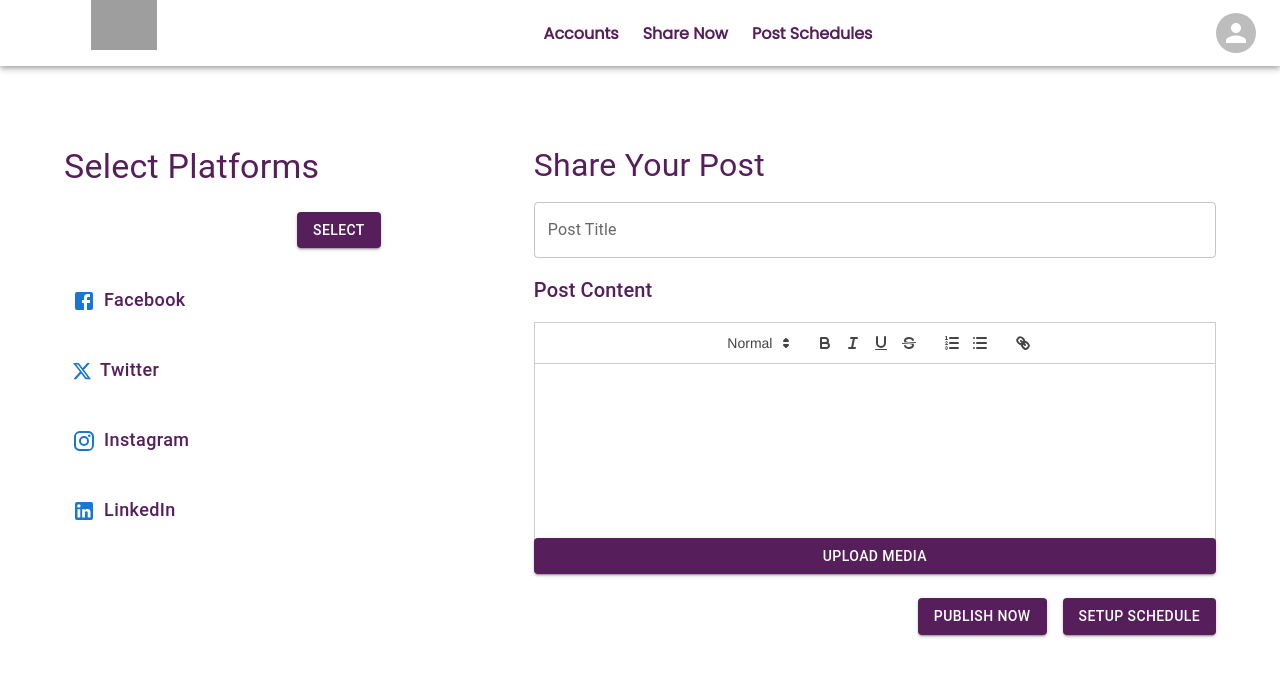
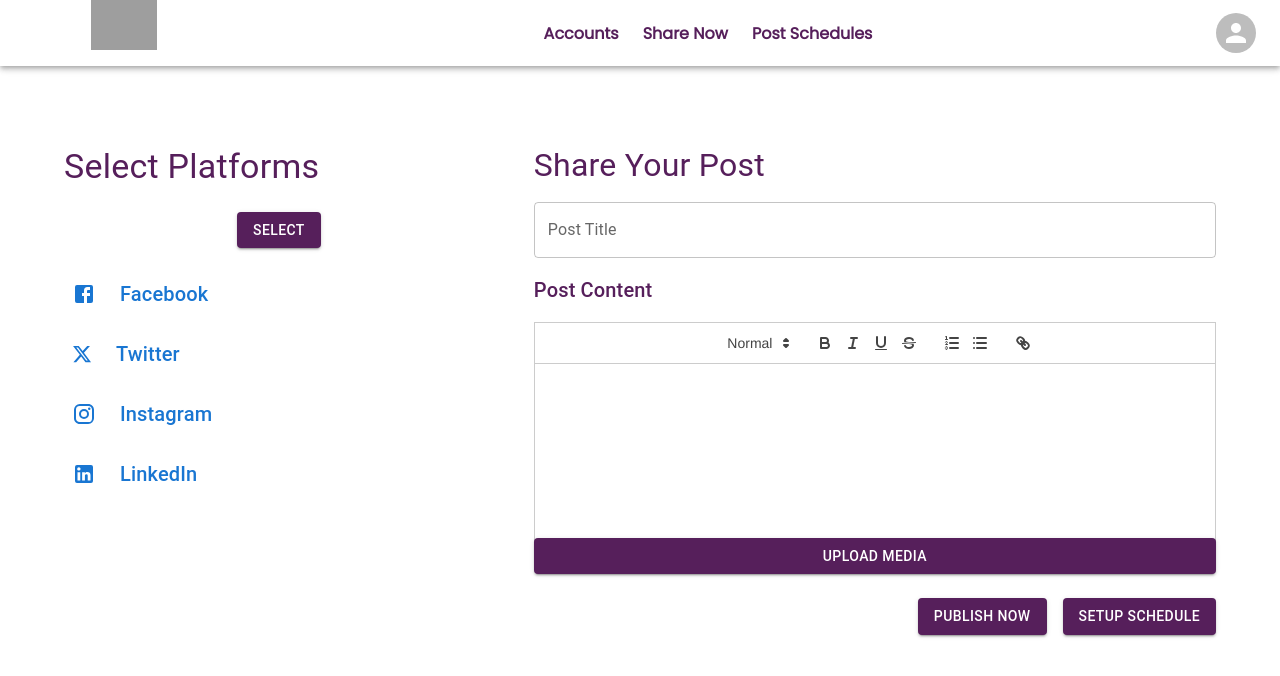
Before and after one commit to Sharim0684/webbbbbbbbbbbbbbbb, a React (Create React App) app: page /sharePost in a window 1280 px wide. Shown: the top 676 px of the page. Built offline with nearby package versions, Linux system fonts and the light colour scheme; grey boxes are pictures that could not be loaded.

Commit message:
changes in postschedule

```diff
--- a/src/App.js
+++ b/src/App.js
@@ -15,6 +15,8 @@ import ThankYouPage from './components/ThankyouPage/thankyouPage';
 import SetupSchedulePage from './components/Post- Schedules/schedules';
 import ProfilePage from './components/profile/profile';
 import HistoryPage from './components/History/history';
+import Templates from './components/Templates';
+import Test from './components/Test'
 
 function App() {
   return (
--- a/src/components/History/history.jsx
+++ b/src/components/History/history.jsx
@@ -192,8 +192,8 @@ const HistoryPage = () => {
                                             padding: 1,
                                             backgroundColor: post
                                                 ? post.status === "posted"
-                                                    ? "#e8f5e9"
-                                                    : "#ffebee"
+                                                    ? "#c8e6c9"
+                                                    : "#e0e0e0"
                                                 : "#f5f5f5",
                                             height: "100%",
                                             display: "flex",
@@ -205,7 +205,7 @@ const HistoryPage = () => {
                                                 backgroundColor: post
                                                     ? post.status === "posted"
                                                         ? "#c8e6c9"
-                                                        : "#ffcdd2"
+                                                        : "#c8e6c9"
                                                     : "#e0e0e0",
                                             },
                                         }}
--- a/src/components/Post- Schedules/schedules.jsx
+++ b/src/components/Post- Schedules/schedules.jsx
@@ -217,7 +217,7 @@ const SetupSchedulePage = () => {
                                 </FormControl> */}
 
                                 {/* Sleep Timer */}
-                                <Box sx={{ mb: 0,"& .MuiOutlinedInput-root": {
+                                {/* <Box sx={{ mb: 0,"& .MuiOutlinedInput-root": {
                                             "&.Mui-focused fieldset": {
                                                 borderColor: "#561f5b",
                                             },
@@ -258,10 +258,10 @@ const SetupSchedulePage = () => {
                                             />
                                         </Grid>
                                     </Grid>
-                                </Box>
+                                </Box> */}
 
                                 {/* Sleep Days */}
-                                {/* <Box sx={{ mb: 2 }}>
+                                <Box sx={{ mb: 2 }}>
                                     <Typography variant="h6" sx={{ mb: 2 }}>
                                         Set Sleep Days
                                     </Typography>
@@ -304,7 +304,7 @@ const SetupSchedulePage = () => {
                                             </MenuItem>
                                         ))}
                                     </Menu>
-                                </Box> */}
+                                </Box>
 
                                 {/* Buttons */}
                                 <Box sx={{ display: "flex", justifyContent: "flex-end", gap: 2,mt:2, }}>
--- a/src/components/SharePost/sharePost.jsx
+++ b/src/components/SharePost/sharePost.jsx
@@ -205,7 +205,7 @@ const SharePostPage = () => {
 
                         <Stack direction={{ xs: "column", md: "row" }} spacing={10}>
 
-                            <Box sx={{ width: { xs: "100%", md: "40%" }, gap: 2, mt: 3 }}>
+                            <Box sx={{ width: { xs: "100%", md: "40%" }, gap: 2, mt: 3, }}>
                                 <Typography variant="h4" sx={{ color: "#561f5b", textAlign: "left" }}>
                                     Select Platforms
                                 </Typography>
@@ -213,7 +213,7 @@ const SharePostPage = () => {
                                     <Button
                                         variant="contained"
                                         onClick={() => setShowCheckboxes(true)}
-                                        sx={{ marginLeft: 20, mt: 3, backgroundColor: "#561f5b", color: "white", "&:hover": { backgroundColor: "#420f45", } }}
+                                        sx={{marginLeft: 5, mt: 3, backgroundColor: "#561f5b", color: "white", "&:hover": { backgroundColor: "#420f45", } }}
                                     >
                                         Select
                                     </Button>
@@ -228,7 +228,7 @@ const SharePostPage = () => {
                                         </Button>
                                     </Stack>
                                 )}
-                                <FormGroup sx={{ marginTop: 3, gap: 2 }}>
+                                <FormGroup sx={{ marginTop: 3, gap: 2,border:'' }}>
                                     {platforms.map(({ name, icon, color }) => (
                                         <Stack key={name} direction="row" alignItems="center" spacing={2}>
                                             {showCheckboxes && (
@@ -247,16 +247,18 @@ const SharePostPage = () => {
                                                     display: "flex",
                                                     alignItems: "center",
                                                     justifyContent: "flex-start",
-                                                    backgroundColor: selectedPlatforms.includes(name) ? "#561f5b" : "transparent",
-                                                    color: selectedPlatforms.includes(name) ? "white" : "#561f5b",
-                                                    "&:hover": { backgroundColor: "#420f45", color: "white" },
+                                                    // backgroundColor: selectedPlatforms.includes(name) ? "#561f5b" : "transparent",
+                                                    color: selectedPlatforms.includes(name) ? "#561f5b" : "561f5b",
+                                                    "&:hover": { backgroundColor: "#561f5b", color: "white" },
                                                     textTransform: "none",
                                                     width: "50%",
                                                 }}
                                             >
-                                                <Stack direction="row" alignItems="center" spacing={1}>
-                                                    <Box sx={{ color, fontSize: 24 }}>{icon}</Box> {/* Increased icon size */}
-                                                    <span style={{ fontSize: 18 }}>{name}</span> {/* Increased text size */}
+                                                <Stack direction="row" justifyContent='flex-start' alignItems="center" spacing={3} sx={{}}>
+                                                    {/* <Box sx={{ color, fontSize: 24, mr:'4' }}>{icon}</Box> Increased icon size */}
+                                                    {/* <span style={{ fontSize: 18 }}>{name}</span> Increased text size */}
+                                                    {icon}
+                                                    <Typography variant="h6" sx={{}}>{name}</Typography>
                                                 </Stack>
                                             </Button>
                                         </Stack>
@@ -361,7 +363,7 @@ const SharePostPage = () => {
                     </Box>
 
 
-                    <Modal open={previewOpen} onClose={handleClosePreview}>
+                    <Modal open={previewOpen} >
                         <Box
                             sx={{
                                 position: "absolute",
@@ -373,7 +375,7 @@ const SharePostPage = () => {
                                 maxHeight: "80vh",
                                 bgcolor: "background.paper",
                                 boxShadow: 24,
-                                p: 2,
+                                p: 5,
                                 borderRadius: 2,
                                 overflowY: "auto",
                             }}
@@ -385,15 +387,14 @@ const SharePostPage = () => {
                                 <Close />
                             </IconButton>
 
-                            <Typography variant="h5" sx={{ mb: 2 }}>
-                                {postTitle}
-                            </Typography>
-
-
-                            <Box sx={{ mb: 2 }}>
+                            <Box>
+                                <Typography variant="h5" sx={{ mb: 2,color:'#561f5b' }}>
+                                    {postTitle}
+                                </Typography>
+                                <Box sx={{ mb: 2,fontSize:'18px',fontWeight:"500",fontFamily:'Poppins',color:'#424242', }}>
                                 <div dangerouslySetInnerHTML={{ __html: postContent }} />
+                                </Box>
                             </Box>
-
 
                             {(uploadedFile || postContent.includes("http")) && <Divider sx={{ my: 2 }} />}
 
--- a/src/components/SignUpForm/index.css
+++ b/src/components/SignUpForm/index.css
@@ -142,7 +142,7 @@
     margin-right: 50px;
 }
 .PhoneInput{
-    width: 100%;
+    width: 80%;
     /* display: flex;
     justify-content: space-between;
     align-items: center; */
@@ -155,7 +155,7 @@
     border: none;
     outline: 1px solid #561f5b;
     color: #561f5b;
-    margin-left: 7px;
+    margin-left: 40px;
     padding-left: 20px;
     width: 98%;
     flex: none;
```
Also changed, not shown: src/components/Templates/index.js (+62 -14 lines).
